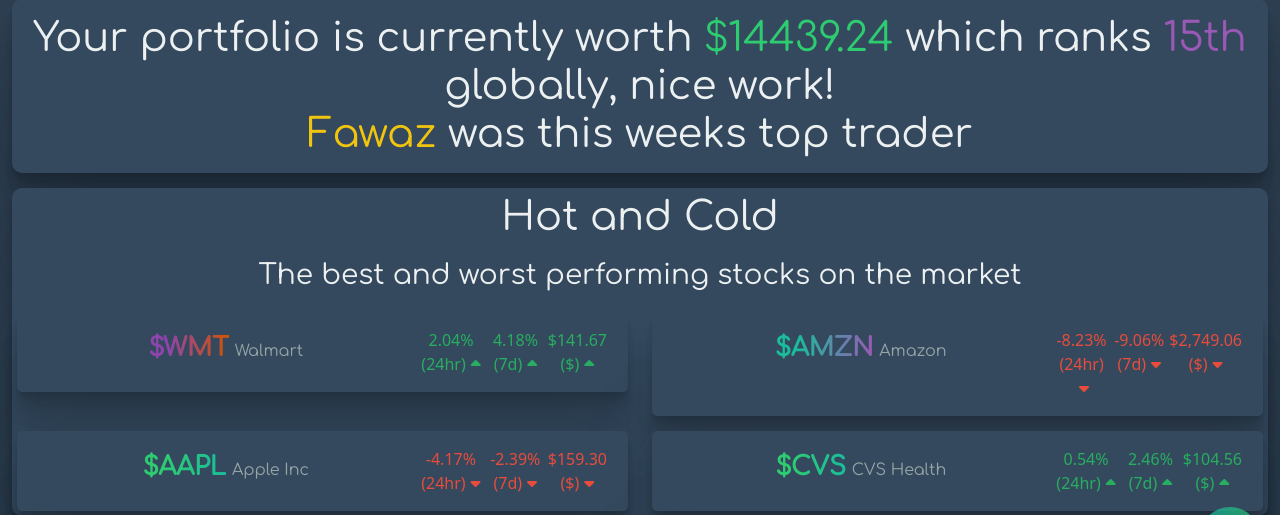
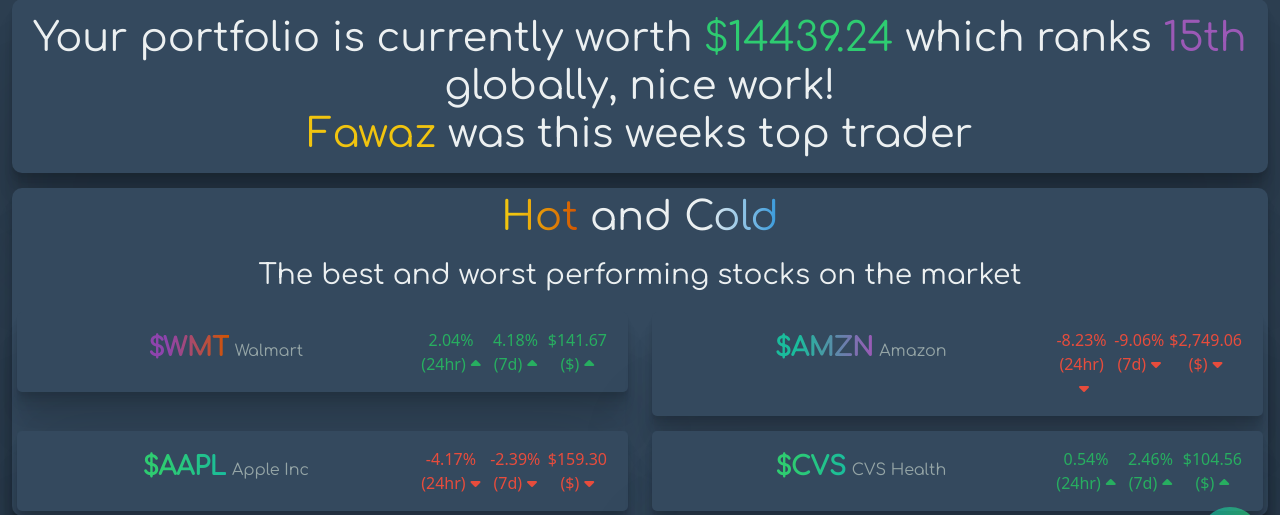
Before and after one commit to Manc-Y15/hustl.io, a Django app: page /home/ in a window 1280 px wide. Shown: the part 213-728 px from the top of the page. Run offline with Django 4.2, Linux system fonts and the light colour scheme; a user stored in the database is signed in; data comes from the database, SQL or seed files in the repository; some libraries are stand-ins or nearby versions.

Commit message:
added colours to hot and cold lol

```diff
--- a/src/templates/accounts/home.html
+++ b/src/templates/accounts/home.html
@@ -23,7 +23,10 @@
     <div class="col portfolio-summary " style="margin-bottom: 15px; padding: 5px ;margin-top: 15px">
         <div class="row" style="margin-bottom: 5px; padding: 0px !important;text-align: center;">
             <div>
-                <h1 style="text-align: center;">Hot and Cold</h2>
+                <h1 style="text-align: center;">
+                    <span style="width: fit-content;background: linear-gradient(90deg, var(--sun-flower) 20%, var(--pumpkin) 100%); -webkit-background-clip: text; -webkit-text-fill-color: transparent;">Hot</span> and
+                    <span style="width: fit-content;background: linear-gradient(90deg, var(--clouds) 23%, var(--river) 100%); -webkit-background-clip: text; -webkit-text-fill-color: transparent;">Cold</span>
+                </h2>
             </div>
         </div>
         <div class="row">
```
